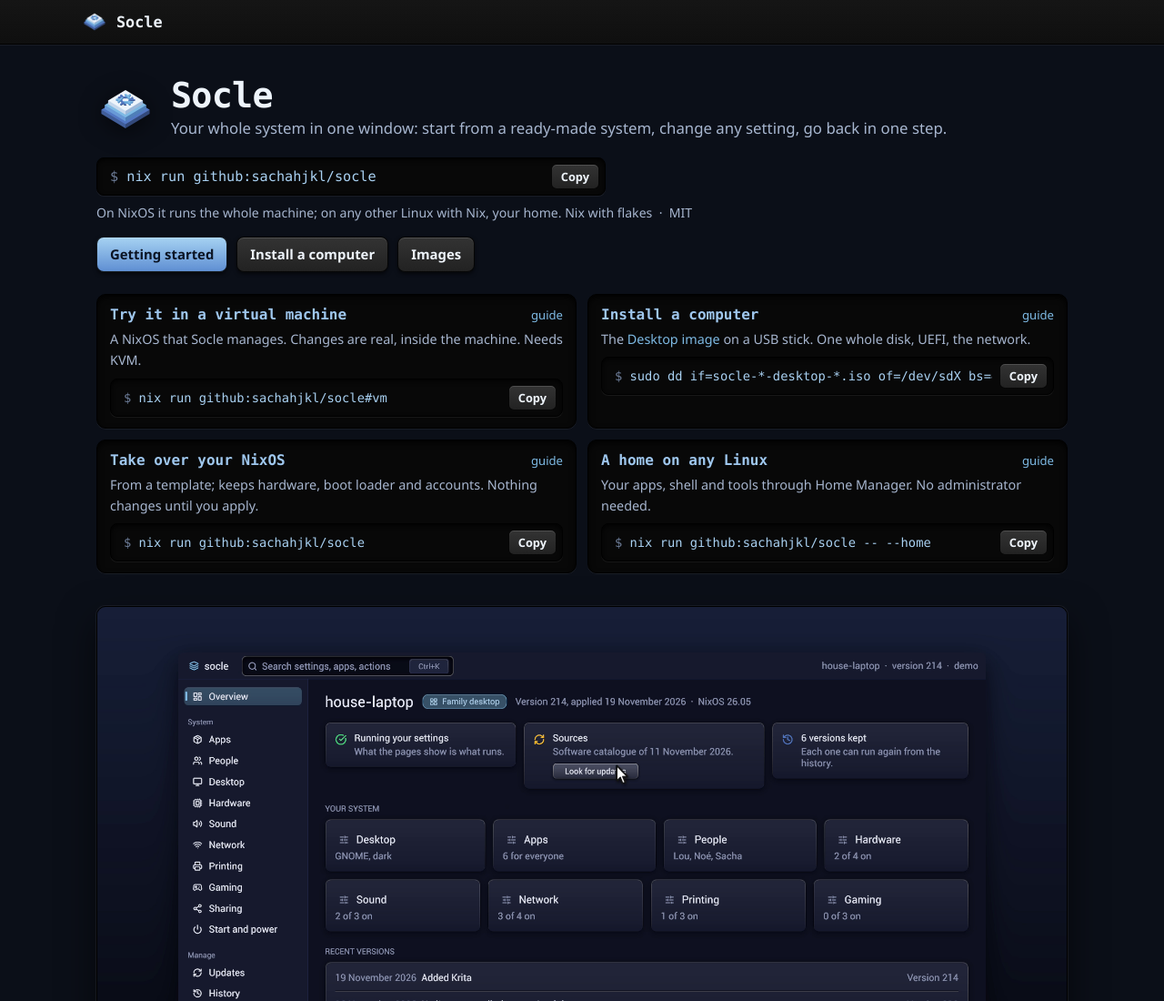
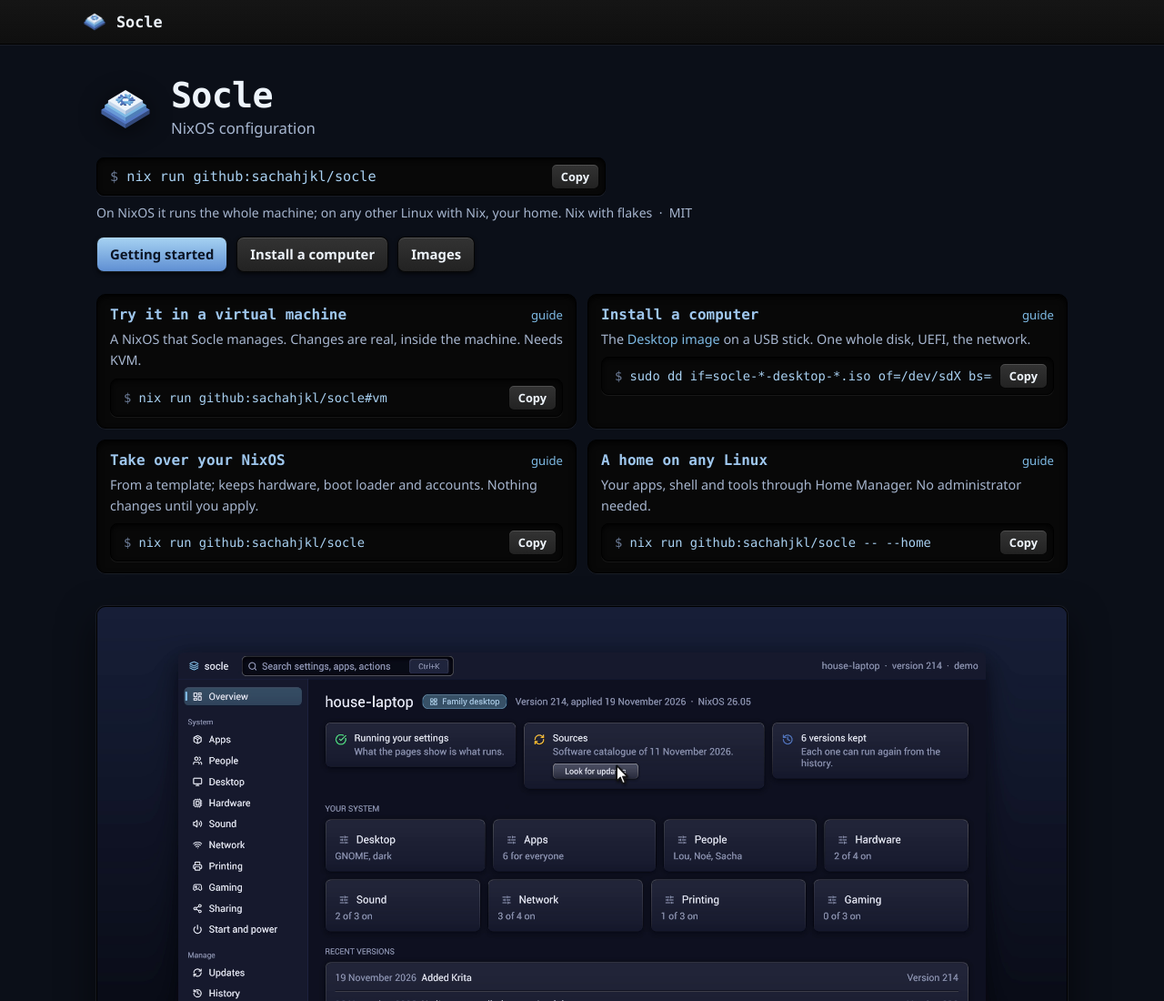
Before and after one commit to sachahjkl/socle, a plain HTML site: page site/index.html in a window 1280 px wide. Shown: the top 1100 px of the page at 91% size. Drawn offline with Linux system fonts and the light colour scheme.

Commit message:
Description cleanup (NixOS configuration, omit About tagline) and gui_toolkit v0.370.2

```diff
--- a/site/index.html
+++ b/site/index.html
@@ -3,8 +3,8 @@
 <head>
 <meta charset="utf-8">
 <meta name="viewport" content="width=device-width, initial-scale=1">
-<title>Socle: your whole system in one window</title>
-<meta name="description" content="Your whole system in one window: start from a ready-made system, change any setting, go back in one step.">
+<title>Socle: NixOS configuration</title>
+<meta name="description" content="NixOS configuration">
 <link rel="icon" href="img/logo.png">
 <link rel="stylesheet" href="style.css">
 </head>
@@ -21,7 +21,7 @@
       <img class="mark" src="img/logo.png" alt="Socle logo" width="64" height="64">
       <div>
         <h1>Socle</h1>
-        <p class="lead">Your whole system in one window: start from a ready-made system, change any setting, go back in one step.</p>
+        <p class="lead">NixOS configuration</p>
       </div>
     </div>
     <div class="cmd"><code>nix run github:sachahjkl/socle</code><button type="button" class="copy" data-copy="nix run github:sachahjkl/socle">Copy</button></div>
```
Also changed, not shown: 7 other files.
